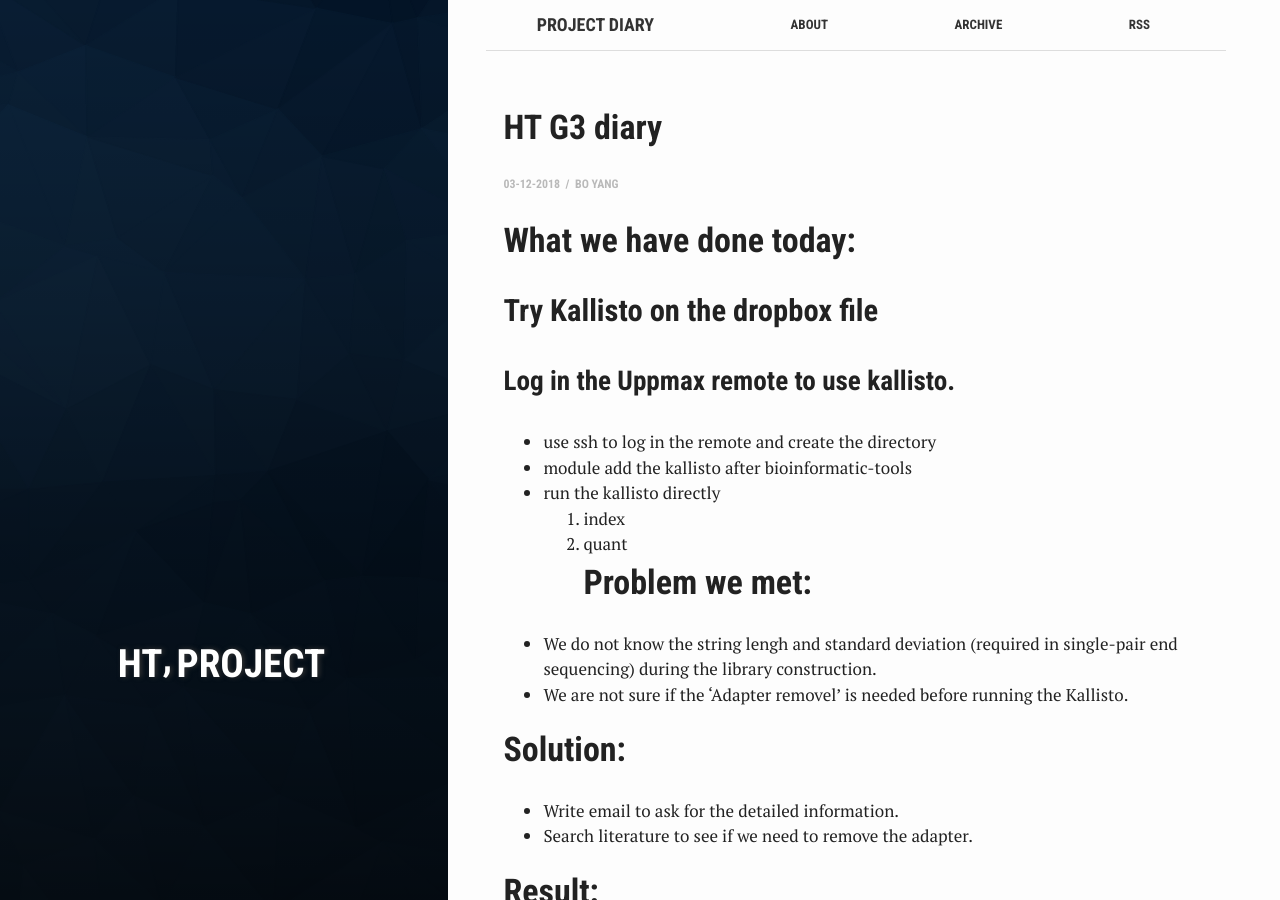
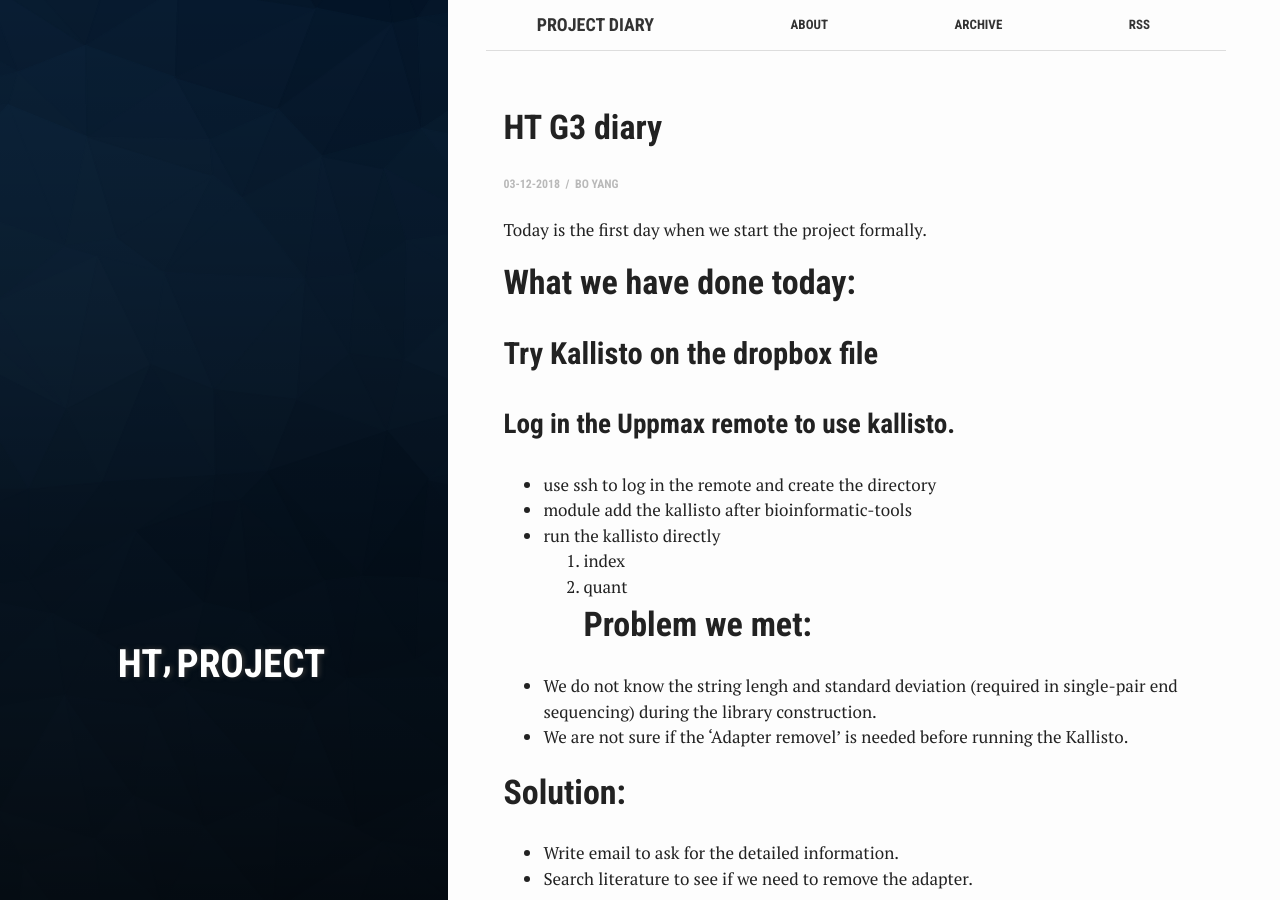
Before and after one commit to yuer0502/karen.github.io, a Jekyll site: the page built from _posts/2018-12-04-Day2.md, in a window 1280 px wide and 900 px high. Built offline with Jekyll 4.4.1, drawn with Linux system fonts in a browser that asks for light colours.

Commit message:
Update 2018-12-04-Day2.md

```diff
--- a/_posts/2018-12-04-Day2.md
+++ b/_posts/2018-12-04-Day2.md
@@ -7,6 +7,8 @@ categories: Project
 tags: 'HT Project'
 author: Bo Yang
 ---
+Today is the first day when we start the project formally.
+
 # What we have done today:
 ## Try Kallisto on the dropbox file
 ### Log in the Uppmax remote to use kallisto.
```
